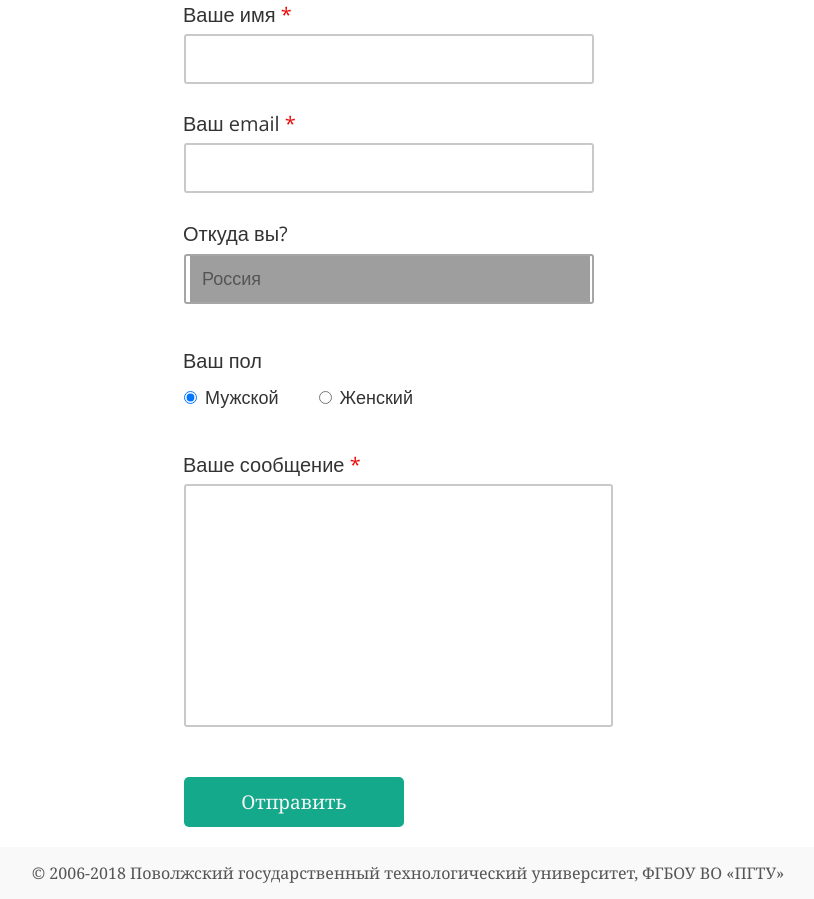
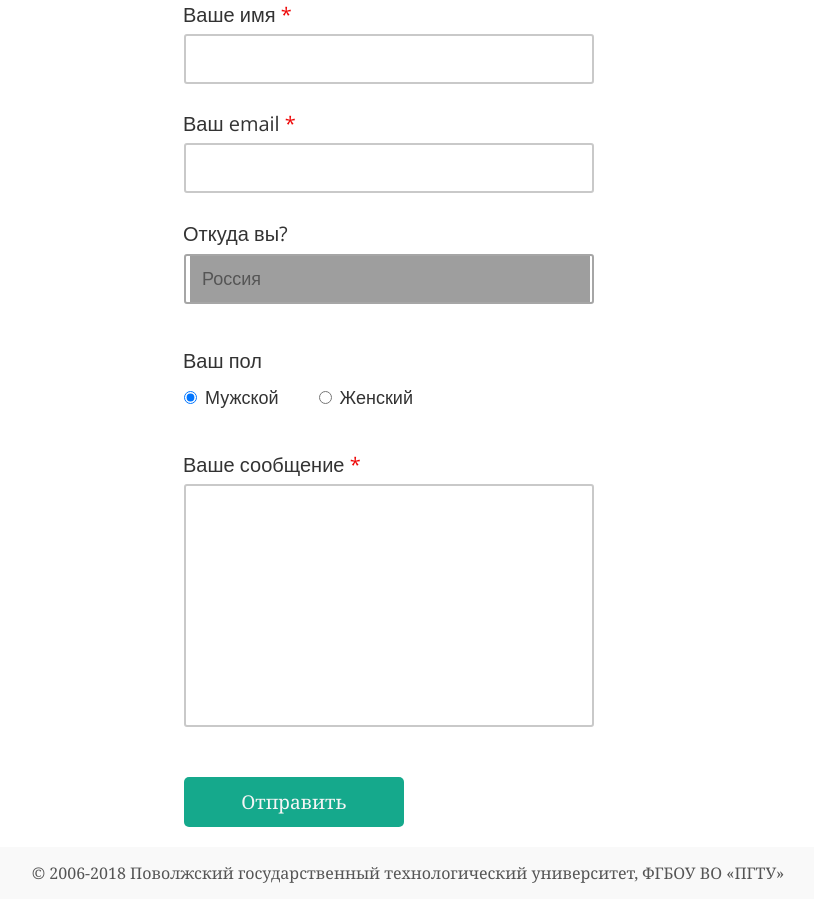
Before and after one commit to m3tro1d/web-development, a PHP site: page / in a window 1280 px wide; the page is wider, and only the part inside the window is pictured. Shown: the part 3545-4444 px from the top of that part, without its empty margins (232-1046 px from the left). Run offline with PHP 8.4, Linux system fonts and the light colour scheme; grey boxes are pictures that could not be loaded.

Commit message:
lw6: fix textarea's width

```diff
--- a/lw6/css/style.css
+++ b/lw6/css/style.css
@@ -479,7 +479,7 @@
 .contact-form__message
 {
     resize: none;
-    width: 85%;
+    width: calc(100% - 44px);
     height: 225px;
 }
 
@@ -568,12 +568,6 @@
     {
         width: 40%;
         margin-left: 30%;
-    }
-
-
-    .contact-form__message
-    {
-        width: 94%;
     }
 }
 
```
